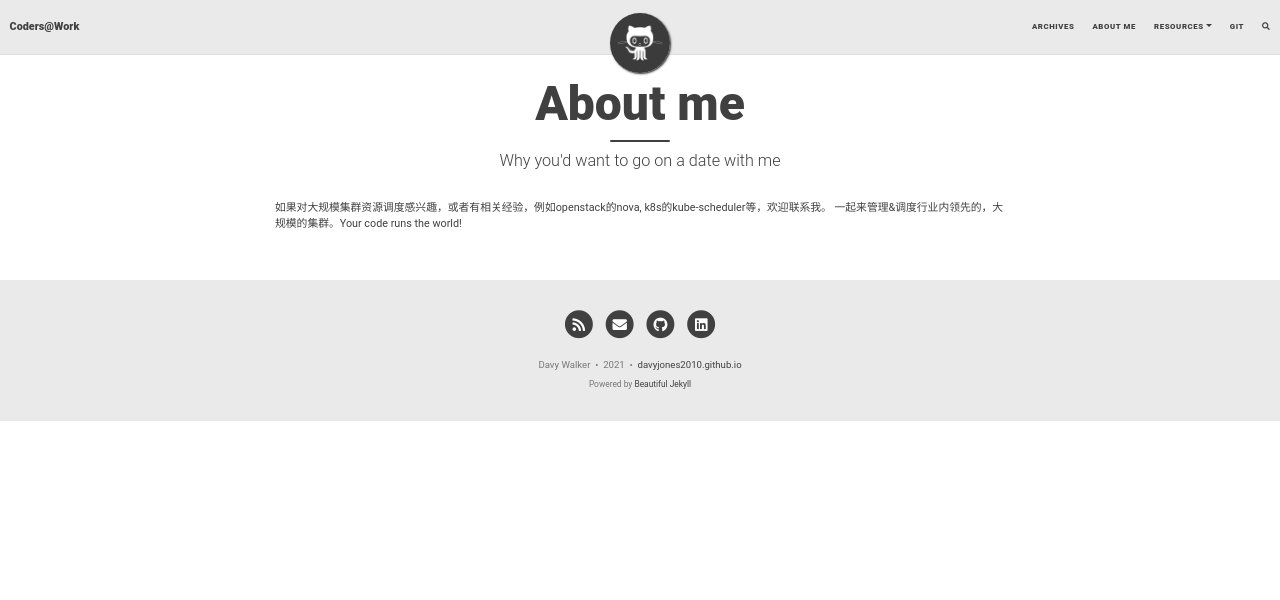
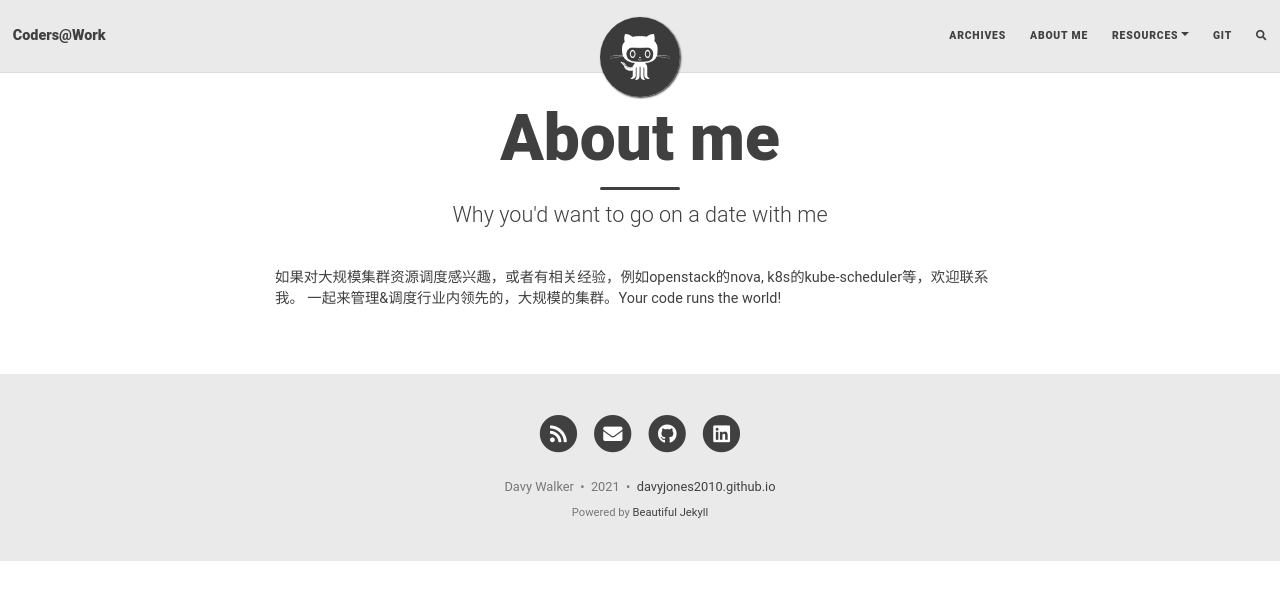
Before and after one commit to DavyJones2010/davyjones2010.github.io_bak, a Jekyll site: the page built from aboutme.md, in a window 1280 px wide. Shown: the top 600 px of the page. Built offline with Jekyll 4.4.1, drawn with Linux system fonts in a browser that asks for light colours; nearby versions of some CDN libraries; a script that is not in the unit is left out; comment, search, counter and statistics services are not loaded.

Commit message:
added notes for 20211031

```diff
--- a/assets/css/beautifuljekyll.css
+++ b/assets/css/beautifuljekyll.css
@@ -7,7 +7,7 @@ layout: null
 /* --- General --- */
 
 html {
-  font-size: 60%
+  font-size: 80%
 }
 
 body {
```
